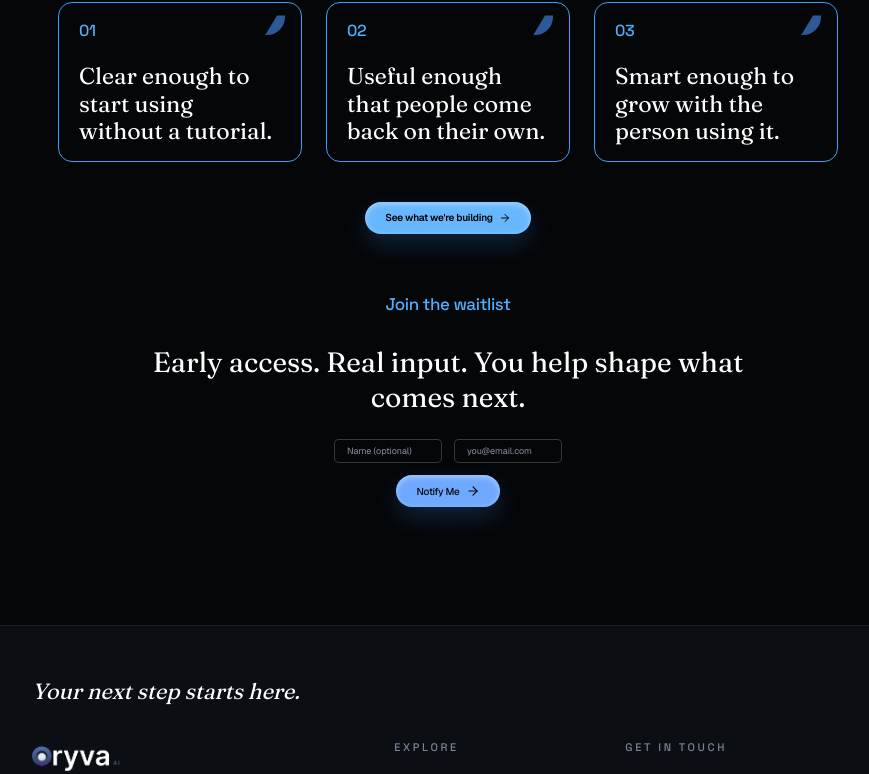
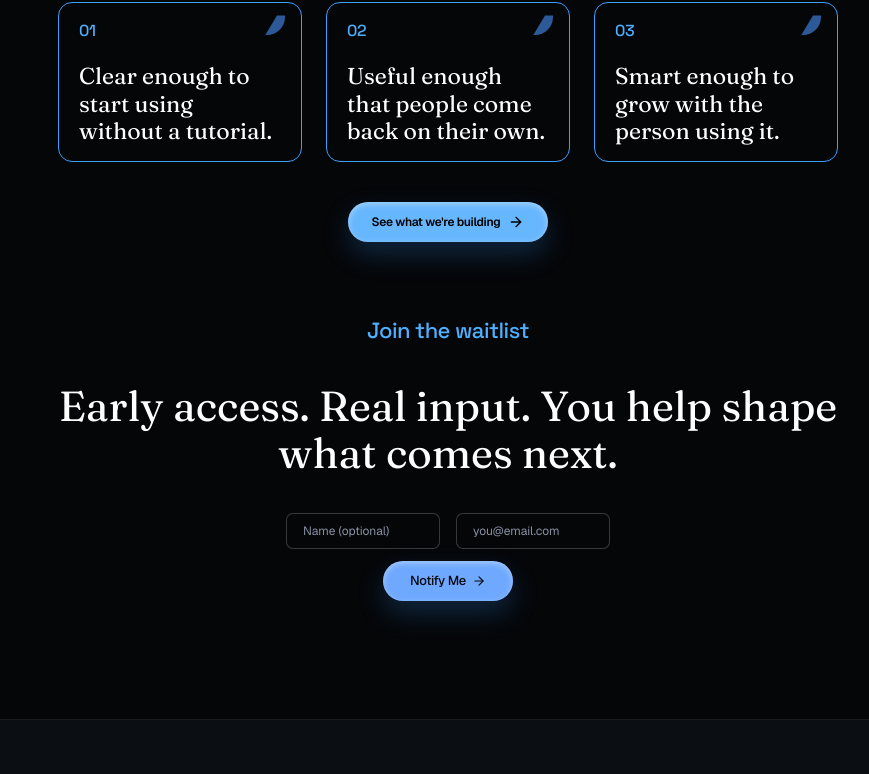
Before and after one commit to Suhas-Ramesha/Oryva, a Next.js app: page /our-approach in a window 1280 px wide. Shown: the part 2085-2859 px from the top of the page, without its empty margins (192-1061 px from the left). Built offline with nearby package versions, Linux system fonts and the light colour scheme.

Commit message:
style: enlarge approach waitlist section

```diff
--- a/src/app/our-approach/page.tsx
+++ b/src/app/our-approach/page.tsx
@@ -180,24 +180,26 @@ export default function OurApproachPage() {
             <Magnetic className="mt-10 inline-block" strength={0.22}>
               <Link
                 href="/product"
-                className="inline-flex h-8 min-w-[145px] items-center justify-center gap-1.5 rounded-full bg-[#67b7ff] px-5 text-[10px] font-semibold tracking-tight text-black shadow-[inset_0_2px_6px_rgba(255,255,255,0.42),0_10px_24px_rgba(49,145,245,0.22)] transition hover:bg-[#80c4ff]"
+                className="inline-flex h-10 min-w-[184px] items-center justify-center gap-2 rounded-full bg-[#67b7ff] px-6 text-[12px] font-semibold tracking-tight text-black shadow-[inset_0_2px_6px_rgba(255,255,255,0.42),0_12px_28px_rgba(49,145,245,0.24)] transition hover:bg-[#80c4ff]"
               >
                 See what we&apos;re building
-                <ArrowRight className="h-3 w-3" aria-hidden />
+                <ArrowRight className="h-4 w-4" aria-hidden />
               </Link>
             </Magnetic>
           </Reveal>
 
-          <div id="approach-waitlist" className="mt-[58px] scroll-mt-20">
+          <div id="approach-waitlist" className="mt-[72px] scroll-mt-20">
             <Reveal>
-              <BlueLabel centered>Join the waitlist</BlueLabel>
+              <p className="font-label text-[22px] font-medium tracking-tight text-[#4eb0ff]">
+                Join the waitlist
+              </p>
             </Reveal>
             <Reveal delay={0.06}>
-              <h2 className="mx-auto mt-7 max-w-[640px] font-display text-[28px] font-normal leading-tight text-white">
+              <h2 className="mx-auto mt-9 max-w-[820px] font-display text-[32px] font-normal leading-[1.12] text-white sm:text-[42px]">
                 Early access. Real input. You help shape what comes next.
               </h2>
             </Reveal>
-            <Reveal delay={0.12} className="mt-6 flex justify-center">
+            <Reveal delay={0.12} className="mt-9 flex justify-center">
               <WaitlistForm layout="centered" />
             </Reveal>
           </div>
--- a/src/components/forms/waitlist-form.tsx
+++ b/src/components/forms/waitlist-form.tsx
@@ -31,7 +31,7 @@ export function WaitlistForm({ layout = "inline" }: { layout?: "inline" | "cente
       <div
         className={cn(
           "flex items-center justify-center gap-2 rounded-xl border border-hairline bg-brand-dim px-6 py-4 text-sm text-ink",
-          layout === "centered" && "mx-auto max-w-[360px] text-[12px]"
+          layout === "centered" && "mx-auto max-w-[480px] text-[14px]"
         )}
       >
         <CheckCircle2 className="h-4 w-4 text-brand-bright" aria-hidden />
@@ -46,14 +46,16 @@ export function WaitlistForm({ layout = "inline" }: { layout?: "inline" | "cente
     <form
       onSubmit={handleSubmit(onSubmit)}
       noValidate
-      className={cn("w-full", centered ? "max-w-[360px]" : "max-w-md")}
+      className={cn("w-full", centered ? "max-w-[510px]" : "max-w-md")}
     >
       <div className={cn("flex flex-col gap-3", centered ? "items-center" : "sm:flex-row")}>
         <input type="text" tabIndex={-1} autoComplete="off" className="hidden" {...register("honeypot")} />
         <div
           className={cn(
             "flex w-full flex-col gap-3",
-            centered ? "max-w-[230px] flex-row justify-center" : "sm:flex-row"
+            centered
+              ? "max-w-[380px] items-center sm:flex-row sm:justify-center sm:gap-4"
+              : "sm:flex-row"
           )}
         >
           <Input
@@ -61,7 +63,7 @@ export function WaitlistForm({ layout = "inline" }: { layout?: "inline" | "cente
             {...register("name")}
             className={cn(
               centered
-                ? "h-[24px] w-[108px] rounded-[5px] border-white/20 bg-[#050608] px-3 text-[9px]"
+                ? "h-9 w-full max-w-[240px] rounded-[7px] border-white/20 bg-[#050608] px-4 text-[12px] sm:w-[154px]"
                 : "sm:flex-1"
             )}
           />
@@ -72,7 +74,7 @@ export function WaitlistForm({ layout = "inline" }: { layout?: "inline" | "cente
             error={!!errors.email}
             className={cn(
               centered
-                ? "h-[24px] w-[108px] rounded-[5px] border-white/20 bg-[#050608] px-3 text-[9px]"
+                ? "h-9 w-full max-w-[240px] rounded-[7px] border-white/20 bg-[#050608] px-4 text-[12px] sm:w-[154px]"
                 : "sm:flex-1"
             )}
           />
@@ -83,7 +85,7 @@ export function WaitlistForm({ layout = "inline" }: { layout?: "inline" | "cente
           className={cn(
             "shrink-0",
             centered &&
-              "h-8 min-w-[104px] px-5 text-[10px] shadow-[inset_0_2px_6px_rgba(255,255,255,0.42),0_10px_24px_rgba(49,145,245,0.22)]"
+              "h-10 min-w-[130px] px-6 text-[13px] shadow-[inset_0_2px_6px_rgba(255,255,255,0.42),0_12px_28px_rgba(49,145,245,0.24)]"
           )}
         >
           {status === "submitting" ? (
```
